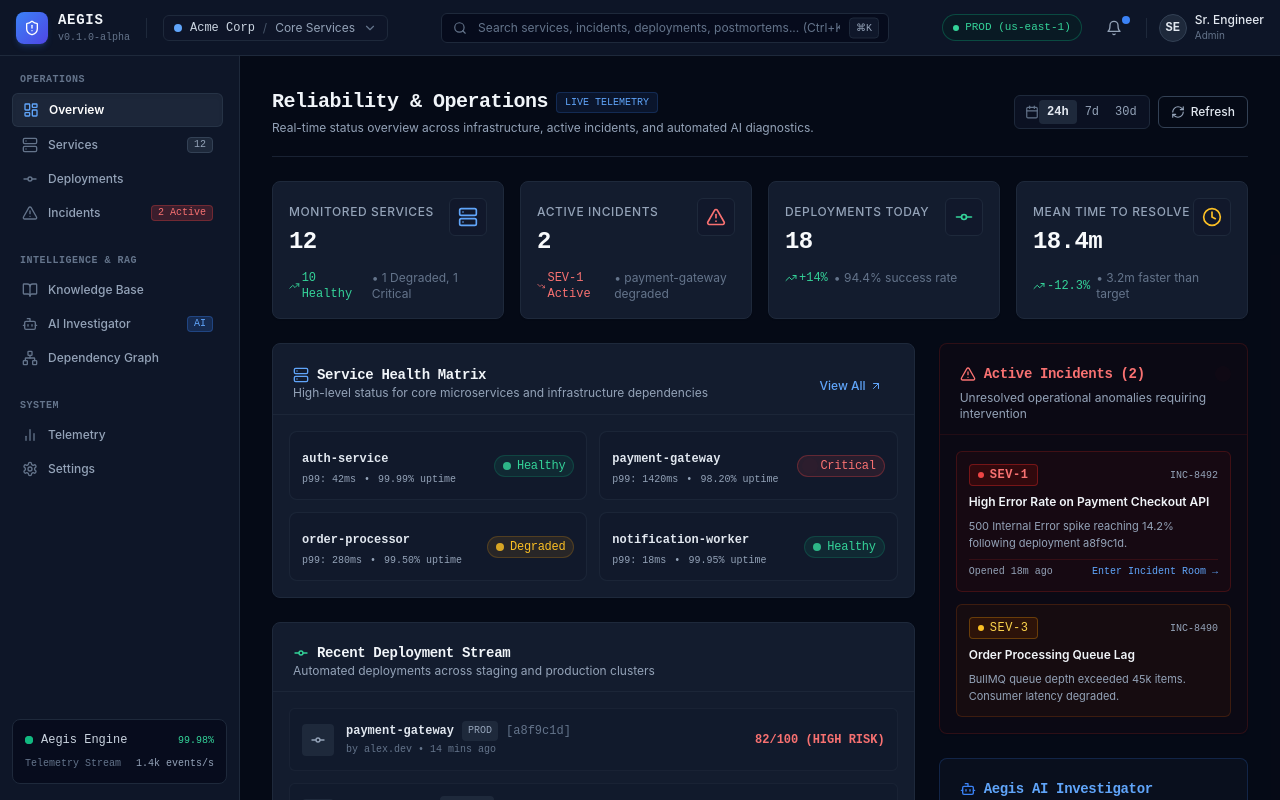
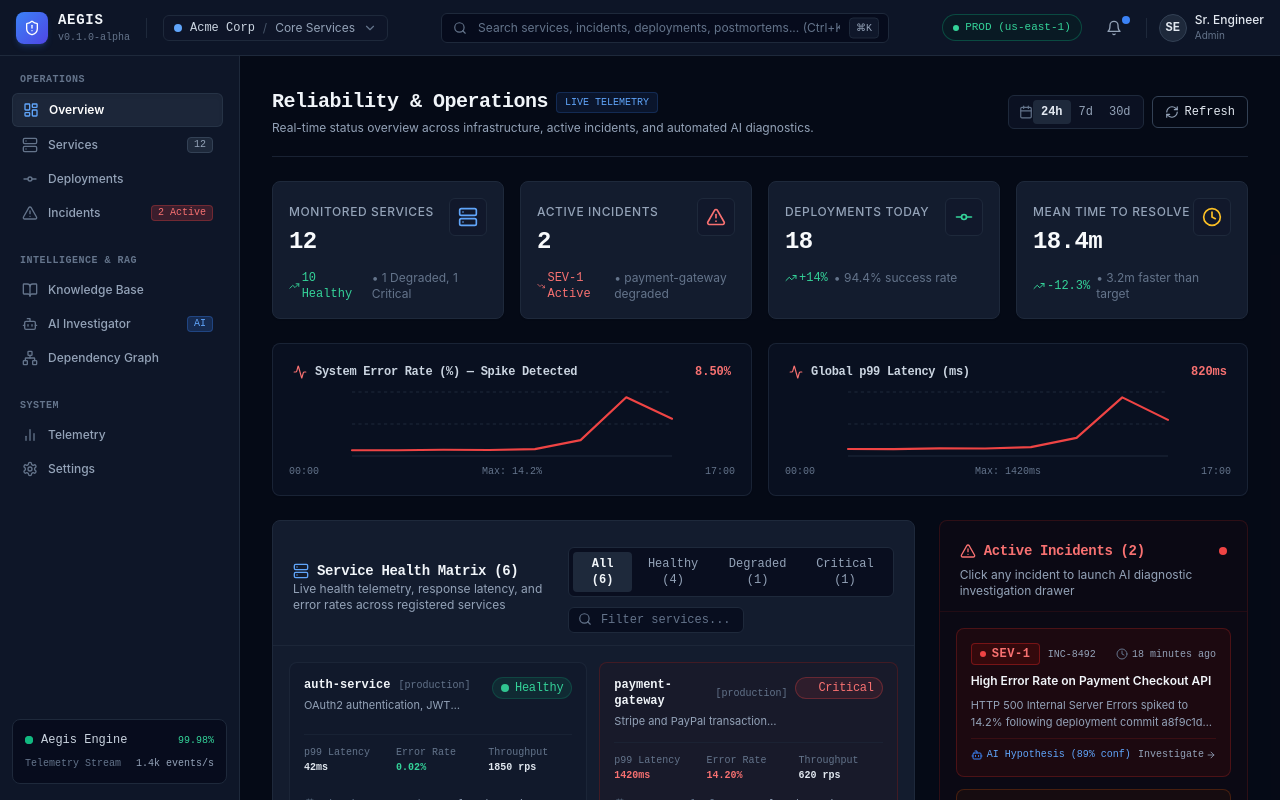
Before and after one commit to Rohan-shiva/aegis-engineering-reliablity-plateform, a Next.js app in the folder apps/web/: page / in a window 1280 px wide. Shown: the top 800 px of the page. Built offline with nearby package versions, Linux system fonts and the light colour scheme.

Commit message:
feat(web): integrate interactive Overview Dashboard with live state filtering

```diff
--- a/apps/web/src/app/page.tsx
+++ b/apps/web/src/app/page.tsx
@@ -1,10 +1,21 @@
-import React from "react";
+"use client";
+
+import React, { useState } from "react";
 import { AppShell } from "@/components/layout/AppShell";
 import { MetricCard } from "@/components/ui/MetricCard";
-import { StatusBadge } from "@/components/ui/StatusBadge";
-import { SeverityBadge } from "@/components/ui/SeverityBadge";
-import { Card, CardHeader, CardTitle, CardDescription, CardContent } from "@/components/ui/Card";
+import { ServiceHealthGrid } from "@/components/dashboard/ServiceHealthGrid";
+import { ActiveIncidentsPanel } from "@/components/dashboard/ActiveIncidentsPanel";
+import { DeploymentActivityFeed } from "@/components/dashboard/DeploymentActivityFeed";
+import { TelemetrySparkline } from "@/components/dashboard/TelemetrySparkline";
 import { Button } from "@/components/ui/Button";
+import {
+  MOCK_SERVICES,
+  MOCK_INCIDENTS,
+  MOCK_DEPLOYMENTS,
+  MOCK_TELEMETRY_SERIES,
+  MOCK_DASHBOARD_SUMMARY,
+} from "@/mocks";
+import { Incident } from "@/types/domain";
 import {
   Server,
   AlertTriangle,
@@ -12,15 +23,44 @@ import {
   Clock,
   RefreshCw,
   Calendar,
-  ArrowUpRight,
-  ShieldCheck,
   Bot,
   Activity,
+  CheckCircle2,
 } from "lucide-react";
+import { cn } from "@/lib/utils";
 
 export default function OverviewDashboardPage() {
+  const [timeRange, setTimeRange] = useState<"24h" | "7d" | "30d">("24h");
+  const [isRefreshing, setIsRefreshing] = useState(false);
+  const [activeToast, setActiveToast] = useState<string | null>(null);
+
+  const handleRefresh = () => {
+    setIsRefreshing(true);
+    setTimeout(() => {
+      setIsRefreshing(false);
+      showToast("Telemetry metrics refreshed successfully.");
+    }, 600);
+  };
+
+  const showToast = (message: string) => {
+    setActiveToast(message);
+    setTimeout(() => setActiveToast(null), 3000);
+  };
+
+  const handleOpenRoom = (incident: Incident) => {
+    showToast(`Entering Incident Room for ${incident.code}...`);
+  };
+
   return (
     <AppShell>
+      {/* Toast Notification Banner */}
+      {activeToast && (
+        <div className="fixed bottom-5 right-5 z-50 flex items-center gap-2 rounded-lg border border-brand/40 bg-surface/95 px-4 py-3 shadow-2xl backdrop-blur-md font-mono text-xs text-slate-100">
+          <CheckCircle2 className="h-4 w-4 text-emerald-400" />
+          <span>{activeToast}</span>
+        </div>
+      )}
+
       {/* 1. Page Header & Actions */}
       <div className="flex flex-col gap-4 sm:flex-row sm:items-center sm:justify-between border-b border-slate-800/80 pb-5">
         <div>
@@ -41,13 +81,37 @@ export default function OverviewDashboardPage() {
           {/* Time range selector */}
           <div className="flex items-center rounded-md border border-slate-800 bg-slate-900/60 p-1 text-xs font-mono text-slate-400">
             <Calendar className="ml-1.5 h-3.5 w-3.5 text-slate-500" />
-            <button className="px-2 py-1 rounded text-slate-200 bg-slate-800 font-semibold">24h</button>
-            <button className="px-2 py-1 rounded hover:text-slate-200">7d</button>
-            <button className="px-2 py-1 rounded hover:text-slate-200">30d</button>
+            <button
+              onClick={() => setTimeRange("24h")}
+              className={cn(
+                "px-2 py-1 rounded transition-colors",
+                timeRange === "24h" ? "text-slate-200 bg-slate-800 font-semibold" : "hover:text-slate-200"
+              )}
+            >
+              24h
+            </button>
+            <button
+              onClick={() => setTimeRange("7d")}
+              className={cn(
+                "px-2 py-1 rounded transition-colors",
+                timeRange === "7d" ? "text-slate-200 bg-slate-800 font-semibold" : "hover:text-slate-200"
+              )}
+            >
+              7d
+            </button>
+            <button
+              onClick={() => setTimeRange("30d")}
+              className={cn(
+                "px-2 py-1 rounded transition-colors",
+                timeRange === "30d" ? "text-slate-200 bg-slate-800 font-semibold" : "hover:text-slate-200"
+              )}
+            >
+              30d
+            </button>
           </div>
 
-          <Button variant="outline" size="sm" className="gap-1.5">
-            <RefreshCw className="h-3.5 w-3.5 text-slate-400" />
+          <Button variant="outline" size="sm" onClick={handleRefresh} className="gap-1.5 font-mono">
+            <RefreshCw className={cn("h-3.5 w-3.5 text-slate-400", isRefreshing && "animate-spin")} />
             <span>Refresh</span>
           </Button>
         </div>
@@ -57,17 +121,17 @@ export default function OverviewDashboardPage() {
       <div className="grid grid-cols-1 gap-4 sm:grid-cols-2 lg:grid-cols-4">
         <MetricCard
           title="Monitored Services"
-          value="12"
-          change="10 Healthy"
+          value={MOCK_DASHBOARD_SUMMARY.totalServices}
+          change={`${MOCK_DASHBOARD_SUMMARY.healthyServicesCount} Healthy`}
           changeType="positive"
-          subtitle="• 1 Degraded, 1 Critical"
+          subtitle={`• ${MOCK_DASHBOARD_SUMMARY.degradedServicesCount} Degraded, ${MOCK_DASHBOARD_SUMMARY.criticalServicesCount} Critical`}
           icon={Server}
           iconColor="text-blue-400"
         />
         <MetricCard
           title="Active Incidents"
-          value="2"
-          change="SEV-1 Active"
+          value={MOCK_DASHBOARD_SUMMARY.activeIncidentsCount}
+          change={`SEV-1 Active`}
           changeType="negative"
           subtitle="• payment-gateway degraded"
           icon={AlertTriangle}
@@ -75,17 +139,17 @@ export default function OverviewDashboardPage() {
         />
         <MetricCard
           title="Deployments Today"
-          value="18"
+          value={MOCK_DASHBOARD_SUMMARY.deployments24hCount}
           change="+14%"
           changeType="positive"
-          subtitle="• 94.4% success rate"
+          subtitle={`• ${MOCK_DASHBOARD_SUMMARY.deploymentSuccessRatePercentage}% success rate`}
           icon={GitCommit}
           iconColor="text-emerald-400"
         />
         <MetricCard
           title="Mean Time To Resolve"
-          value="18.4m"
-          change="-12.3%"
+          value={`${MOCK_DASHBOARD_SUMMARY.mttrMinutes}m`}
+          change={`${MOCK_DASHBOARD_SUMMARY.mttrChangePercentage}%`}
           changeType="positive"
           subtitle="• 3.2m faster than target"
           icon={Clock}
@@ -93,196 +157,35 @@ export default function OverviewDashboardPage() {
         />
       </div>
 
-      {/* 3. Main Operational Sections Grid */}
+      {/* 3. Telemetry Sparkline Trend Bar */}
+      <div className="grid grid-cols-1 gap-4 md:grid-cols-2">
+        <TelemetrySparkline
+          data={MOCK_TELEMETRY_SERIES}
+          title="System Error Rate (%) — Spike Detected"
+          metricType="errorRate"
+        />
+        <TelemetrySparkline
+          data={MOCK_TELEMETRY_SERIES}
+          title="Global p99 Latency (ms)"
+          metricType="p99LatencyMs"
+        />
+      </div>
+
+      {/* 4. Main Operational Sections Grid */}
       <div className="grid grid-cols-1 gap-6 lg:grid-cols-3">
         {/* Left Column (2/3 width on desktop) */}
         <div className="space-y-6 lg:col-span-2">
-          {/* Service Health Grid Container Shell */}
-          <Card variant="default">
-            <CardHeader className="flex flex-row items-center justify-between border-b border-slate-800/80 pb-3">
-              <div>
-                <CardTitle className="text-sm font-mono flex items-center gap-2">
-                  <Server className="h-4 w-4 text-brand-light" />
-                  Service Health Matrix
-                </CardTitle>
-                <CardDescription>
-                  High-level status for core microservices and infrastructure dependencies
-                </CardDescription>
-              </div>
-              <Button variant="ghost" size="sm" className="text-xs text-brand-light gap-1">
-                View All <ArrowUpRight className="h-3 w-3" />
-              </Button>
-            </CardHeader>
-            <CardContent className="p-4 pt-4">
-              <div className="grid grid-cols-1 sm:grid-cols-2 gap-3">
-                {/* Mock Service Items */}
-                {[
-                  { name: "auth-service", status: "healthy" as const, latency: "42ms", uptime: "99.99%" },
-                  { name: "payment-gateway", status: "critical" as const, latency: "1420ms", uptime: "98.20%" },
-                  { name: "order-processor", status: "degraded" as const, latency: "280ms", uptime: "99.50%" },
-                  { name: "notification-worker", status: "healthy" as const, latency: "18ms", uptime: "99.95%" },
-                ].map((service) => (
-                  <div
-                    key={service.name}
-                    className="flex items-center justify-between p-3 rounded-lg border border-slate-800/80 bg-slate-900/40 hover:border-slate-700 transition-colors"
-                  >
-                    <div className="space-y-1">
-                      <span className="font-mono text-xs font-semibold text-slate-200">
-                        {service.name}
-                      </span>
-                      <div className="flex items-center gap-2 text-[10px] text-slate-400 font-mono">
-                        <span>p99: {service.latency}</span>
-                        <span>•</span>
-                        <span>{service.uptime} uptime</span>
-                      </div>
-                    </div>
-                    <StatusBadge status={service.status} size="sm" />
-                  </div>
-                ))}
-              </div>
-            </CardContent>
-          </Card>
+          {/* Service Health Grid Component */}
+          <ServiceHealthGrid services={MOCK_SERVICES} />
 
-          {/* Deployment Stream Container Shell */}
-          <Card variant="default">
-            <CardHeader className="flex flex-row items-center justify-between border-b border-slate-800/80 pb-3">
-              <div>
-                <CardTitle className="text-sm font-mono flex items-center gap-2">
-                  <GitCommit className="h-4 w-4 text-emerald-400" />
-                  Recent Deployment Stream
-                </CardTitle>
-                <CardDescription>
-                  Automated deployments across staging and production clusters
-                </CardDescription>
-              </div>
-            </CardHeader>
-            <CardContent className="p-4 pt-4 space-y-3">
-              {[
-                {
-                  service: "payment-gateway",
-                  env: "PROD",
-                  commit: "a8f9c1d",
-                  author: "alex.dev",
-                  time: "14 mins ago",
-                  risk: "82/100 (HIGH RISK)",
-                  riskType: "critical",
-                },
-                {
-                  service: "auth-service",
-                  env: "STAGING",
-                  commit: "f3e2b10",
-                  author: "sarah.m",
-                  time: "42 mins ago",
-                  risk: "14/100 (LOW RISK)",
-                  riskType: "healthy",
-                },
-              ].map((dep, idx) => (
-                <div
-                  key={idx}
-                  className="flex items-center justify-between p-3 rounded-md border border-slate-800/60 bg-slate-900/30 text-xs font-mono"
-                >
-                  <div className="flex items-center gap-3">
-                    <div className="flex h-8 w-8 items-center justify-center rounded bg-slate-800 text-slate-400">
-                      <GitCommit className="h-4 w-4" />
-                    </div>
-                    <div>
-                      <div className="flex items-center gap-2">
-                        <span className="font-semibold text-slate-200">{dep.service}</span>
-                        <span className="rounded bg-slate-800 px-1.5 py-0.5 text-[10px] text-slate-400">
-                          {dep.env}
-                        </span>
-                        <span className="text-slate-500">[{dep.commit}]</span>
-                      </div>
-                      <span className="text-[10px] text-slate-500">by {dep.author} • {dep.time}</span>
-                    </div>
-                  </div>
-                  <span
-                    className={
-                      dep.riskType === "critical"
-                        ? "text-red-400 font-semibold"
-                        : "text-emerald-400 font-medium"
-                    }
-                  >
-                    {dep.risk}
-                  </span>
-                </div>
-              ))}
-            </CardContent>
-          </Card>
+          {/* Deployment Activity Stream Component */}
+          <DeploymentActivityFeed deployments={MOCK_DEPLOYMENTS} />
         </div>
 
         {/* Right Column (1/3 width on desktop) */}
         <div className="space-y-6">
-          {/* Active Incidents Container */}
-          <Card variant="default" className="border-red-900/30 bg-red-950/10">
-            <CardHeader className="border-b border-red-900/20 pb-3">
-              <div className="flex items-center justify-between">
-                <CardTitle className="text-sm font-mono flex items-center gap-2 text-red-400">
-                  <AlertTriangle className="h-4 w-4" />
-                  Active Incidents (2)
-                </CardTitle>
-                <span className="h-2 w-2 rounded-full bg-red-500 animate-ping" />
-              </div>
-              <CardDescription>Unresolved operational anomalies requiring intervention</CardDescription>
-            </CardHeader>
-            <CardContent className="p-4 pt-4 space-y-3">
-              <div className="p-3 rounded-md border border-red-900/40 bg-red-950/20 space-y-2">
-                <div className="flex items-center justify-between">
-                  <SeverityBadge severity="SEV-1" />
-                  <span className="text-[10px] font-mono text-slate-400">INC-8492</span>
-                </div>
-                <h4 className="font-semibold text-xs text-slate-100">
-                  High Error Rate on Payment Checkout API
-                </h4>
-                <p className="text-[11px] text-slate-400 line-clamp-2">
-                  500 Internal Error spike reaching 14.2% following deployment a8f9c1d.
-                </p>
-                <div className="pt-1 flex items-center justify-between border-t border-red-900/30 text-[10px] font-mono text-slate-400">
-                  <span>Opened 18m ago</span>
-                  <span className="text-brand-light hover:underline cursor-pointer">Enter Incident Room →</span>
-                </div>
-              </div>
-
-              <div className="p-3 rounded-md border border-amber-900/40 bg-amber-950/20 space-y-2">
-                <div className="flex items-center justify-between">
-                  <SeverityBadge severity="SEV-3" />
-                  <span className="text-[10px] font-mono text-slate-400">INC-8490</span>
-                </div>
-                <h4 className="font-semibold text-xs text-slate-100">
-                  Order Processing Queue Lag
-                </h4>
-                <p className="text-[11px] text-slate-400 line-clamp-2">
-                  BullMQ queue depth exceeded 45k items. Consumer latency degraded.
-                </p>
-              </div>
-            </CardContent>
-          </Card>
-
-          {/* AI Investigator Assistant Widget */}
-          <Card variant="bordered" className="bg-slate-900/40 border-brand/20">
-            <CardHeader className="pb-2">
-              <CardTitle className="text-sm font-mono flex items-center gap-2 text-brand-light">
-                <Bot className="h-4 w-4 text-brand" />
-                Aegis AI Investigator
-              </CardTitle>
-              <CardDescription>Autonomous incident root-cause analysis</CardDescription>
-            </CardHeader>
-            <CardContent className="p-4 pt-2 space-y-3">
-              <div className="rounded-md border border-slate-800 bg-slate-950 p-3 font-mono text-xs text-slate-300 space-y-2">
-                <div className="flex items-center gap-2 text-emerald-400 font-semibold text-[11px]">
-                  <Activity className="h-3 w-3 animate-spin" />
-                  Active Analysis on INC-8492
-                </div>
-                <p className="text-[11px] text-slate-400">
-                  "Correlation detected between DB query schema update in commit a8f9c1d and payment-gateway 500 error spike."
-                </p>
-                <div className="flex items-center justify-between text-[10px] text-slate-500 pt-1">
-                  <span>Confidence: 89%</span>
-                  <span className="text-brand-light">3 evidence tools queried</span>
-                </div>
-              </div>
-            </CardContent>
-          </Card>
+          {/* Active Incidents Panel Component */}
+          <ActiveIncidentsPanel incidents={MOCK_INCIDENTS} onOpenRoom={handleOpenRoom} />
         </div>
       </div>
     </AppShell>
```
